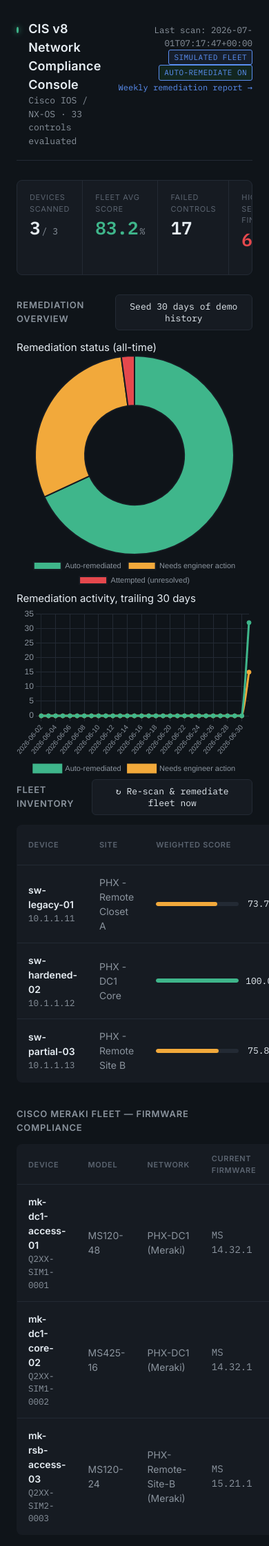
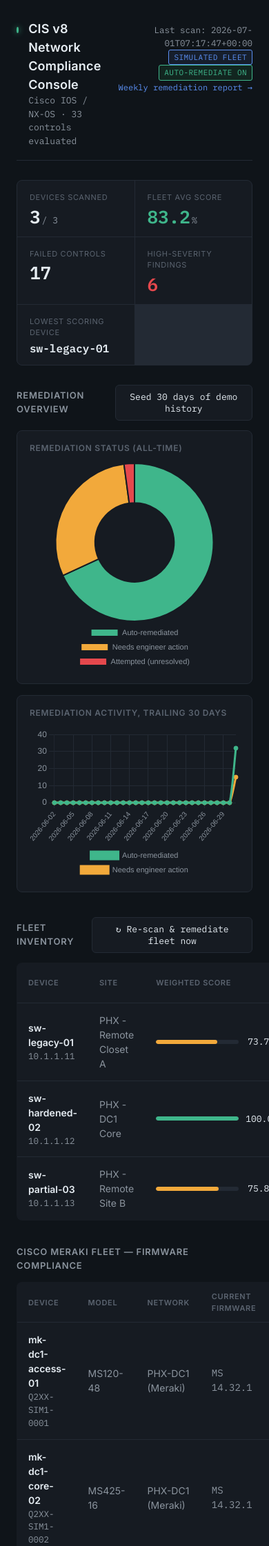
Before and after one commit to amarsolek/cis-compliance-console, a Flask app: page / in a window 390 px wide; the page is wider, and only the part inside the window is pictured. Shown: the top 2242 px of that part at 69% size. Run offline with Flask 3, Linux system fonts and the light colour scheme.

Commit message:
Add files via upload

```diff
--- a/app/static/css/style.css
+++ b/app/static/css/style.css
@@ -315,6 +315,7 @@
 
 .control-tag.pass { background: var(--pass-bg); color: var(--pass); }
 .control-tag.fail { background: var(--sev-high-bg); color: var(--sev-high); }
+.control-tag.warn { background: var(--sev-medium-bg); color: var(--sev-medium); }
 
 .control-body .control-title {
   font-weight: 600;
@@ -406,4 +407,83 @@
 
 .sim-badge.auto-badge {
   background: var(--pass-bg);
-  c
+  color: var(--pass);
+  border-color: var(--pass);
+}
+
+.chart-panel {
+  display: grid;
+  grid-template-columns: minmax(0, 1fr) minmax(0, 2fr);
+  gap: 16px;
+  margin-bottom: 36px;
+}
+
+.chart-card {
+  background: var(--panel);
+  border: 1px solid var(--panel-border);
+  border-radius: 8px;
+  padding: 16px 18px;
+}
+
+.chart-card-wide {
+  min-width: 0;
+}
+
+.chart-title {
+  font-size: 12px;
+  text-transform: uppercase;
+  letter-spacing: 0.06em;
+  color: var(--text-faint);
+  font-weight: 600;
+  margin-bottom: 12px;
+}
+
+/* ---------- Weekly report page ---------- */
+
+.report-meta {
+  color: var(--text-muted);
+  font-family: var(--mono);
+  font-size: 13px;
+  margin-bottom: 22px;
+}
+
+.report-range-links {
+  display: flex;
+  gap: 10px;
+  margin-bottom: 22px;
+}
+
+.report-range-links a {
+  font-family: var(--mono);
+  font-size: 12.5px;
+  background: var(--panel);
+  border: 1px solid var(--panel-border);
+  padding: 6px 12px;
+  border-radius: 6px;
+}
+
+.report-range-links a.active {
+  border-color: var(--accent);
+  color: var(--text-primary);
+}
+
+.email-status {
+  margin-top: 28px;
+  padding: 14px 16px;
+  background: var(--panel);
+  border: 1px solid var(--panel-border);
+  border-radius: 8px;
+  font-family: var(--mono);
+  font-size: 12.5px;
+  color: var(--text-muted);
+}
+
+@media (max-width: 900px) {
+  .chart-panel { grid-template-columns: 1fr; }
+}
+
+@media (max-width: 720px) {
+  .summary-strip { grid-template-columns: repeat(2, 1fr); }
+  .control-row { grid-template-columns: 70px 1fr 70px; }
+  .fleet-table { font-size: 13px; }
+}
--- a/requirements.txt
+++ b/requirements.txt
@@ -1,3 +1,5 @@
 Flask==3.0.3
 netmiko==4.3.0
 gunicorn==22.0.0
+requests==2.32.3
+APScheduler==3.10.4
```
Also changed, not shown: README.md, 1 other file.
